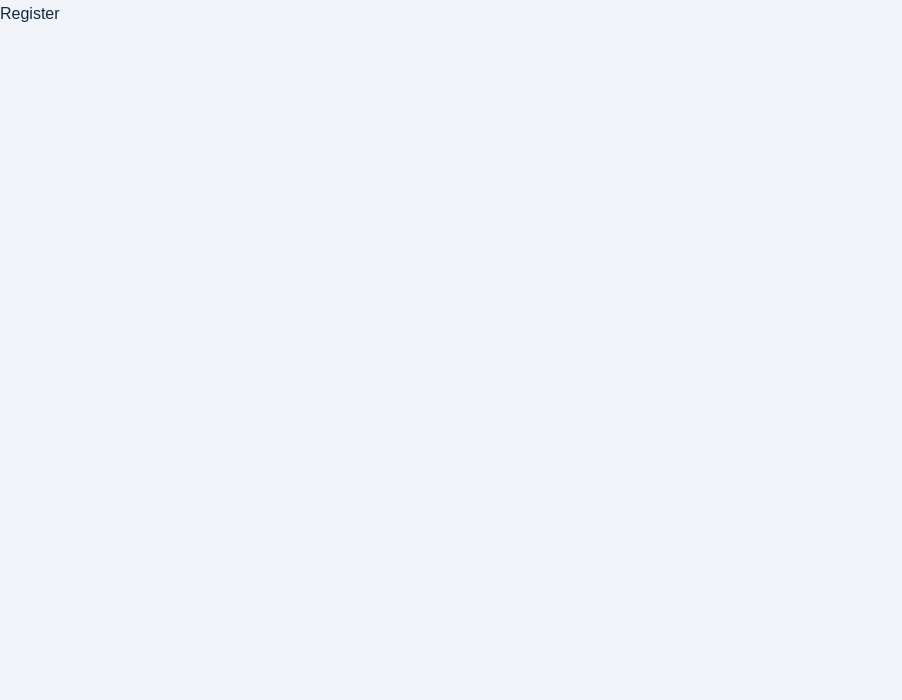
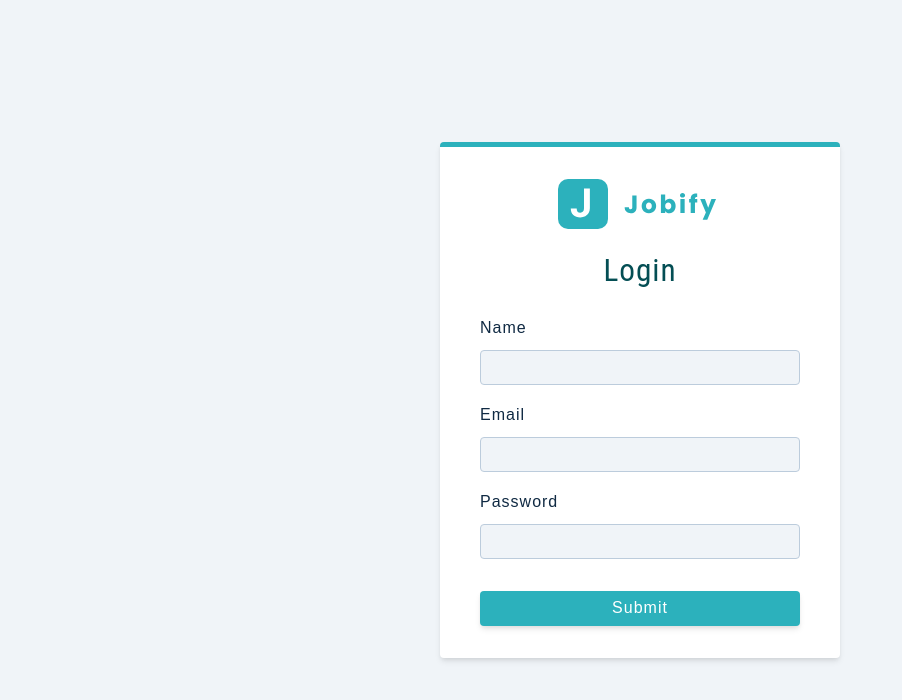
Before and after one commit to P-Pimentinha/login_profile, a React (Create React App) app in the folder client/: page /register in a window 1280 px wide. Shown: the top 700 px of the page, without its empty margins (0-902 px from the left). Built offline with nearby package versions, Linux system fonts and the light colour scheme.

Commit message:
adds FormRow Component

```diff
--- /dev/null
+++ b/client/src/components/FormRow.js
@@ -0,0 +1,20 @@
+import React from 'react';
+
+const FormRow = ({ type, name, value, handleChange, labelText }) => {
+  return (
+    <div className='form-row'>
+      <label htmlFor={name} className='form-label'>
+        {labelText || name}
+      </label>
+      <input
+        type={type}
+        value={value}
+        name={name}
+        onChange={handleChange}
+        className='form-input'
+      />
+    </div>
+  );
+};
+
+export default FormRow;
--- a/client/src/components/index.js
+++ b/client/src/components/index.js
@@ -1,3 +1,4 @@
 import Logo from './Logo';
+import FormRow from './FormRow';
 
-export { Logo };
+export { Logo, FormRow };
--- a/client/src/pages/Error.js
+++ b/client/src/pages/Error.js
@@ -1,7 +1,18 @@
 import React from 'react';
+import { Link } from 'react-router-dom';
+import img from '../assets/images/not-found.svg';
+import Wrapper from '../assets/wrappers/ErrorPage';
 
 const Error = () => {
-  return <div>Error!!</div>;
+  return (
+    <Wrapper className='full-page'>
+      <div>
+        <img src={img} alt='not found' />
+        <h3>Oh! Page not found!</h3>
+        <Link to='/'>Back Home</Link>
+      </div>
+    </Wrapper>
+  );
 };
 
 export default Error;
--- a/client/src/pages/Register.js
+++ b/client/src/pages/Register.js
@@ -1,7 +1,58 @@
-import React from 'react';
+import Wrapper from '../assets/wrappers/RegisterPage';
+import { useEffect, useState } from 'react';
+import { Logo, FormRow } from '../components/index';
+
+const initialState = {
+  name: '',
+  email: '',
+  password: '',
+  isMember: true,
+};
 
 const Register = () => {
-  return <div>Register</div>;
+  const [values, setValues] = useState(initialState);
+  //global state and useNavigate
+
+  const handleChange = (e) => {
+    console.log(e.target);
+  };
+
+  const onSubmit = (e) => {
+    e.preventDefault();
+    console.log(e.target);
+  };
+  return (
+    <Wrapper className='full-page'>
+      <form className='form' onSubmit={onSubmit}>
+        <Logo />
+        <h3>Login</h3>
+        <FormRow
+          type='text'
+          name='name'
+          value={values.name}
+          handleChange={handleChange}
+        />
+
+        <FormRow
+          type='email'
+          name='email'
+          value={values.email}
+          handleChange={handleChange}
+        />
+
+        <FormRow
+          type='password'
+          name='password'
+          value={values.password}
+          handleChange={handleChange}
+        />
+
+        <button type='submit' className='btn btn-block'>
+          Submit
+        </button>
+      </form>
+    </Wrapper>
+  );
 };
 
 export default Register;
```
